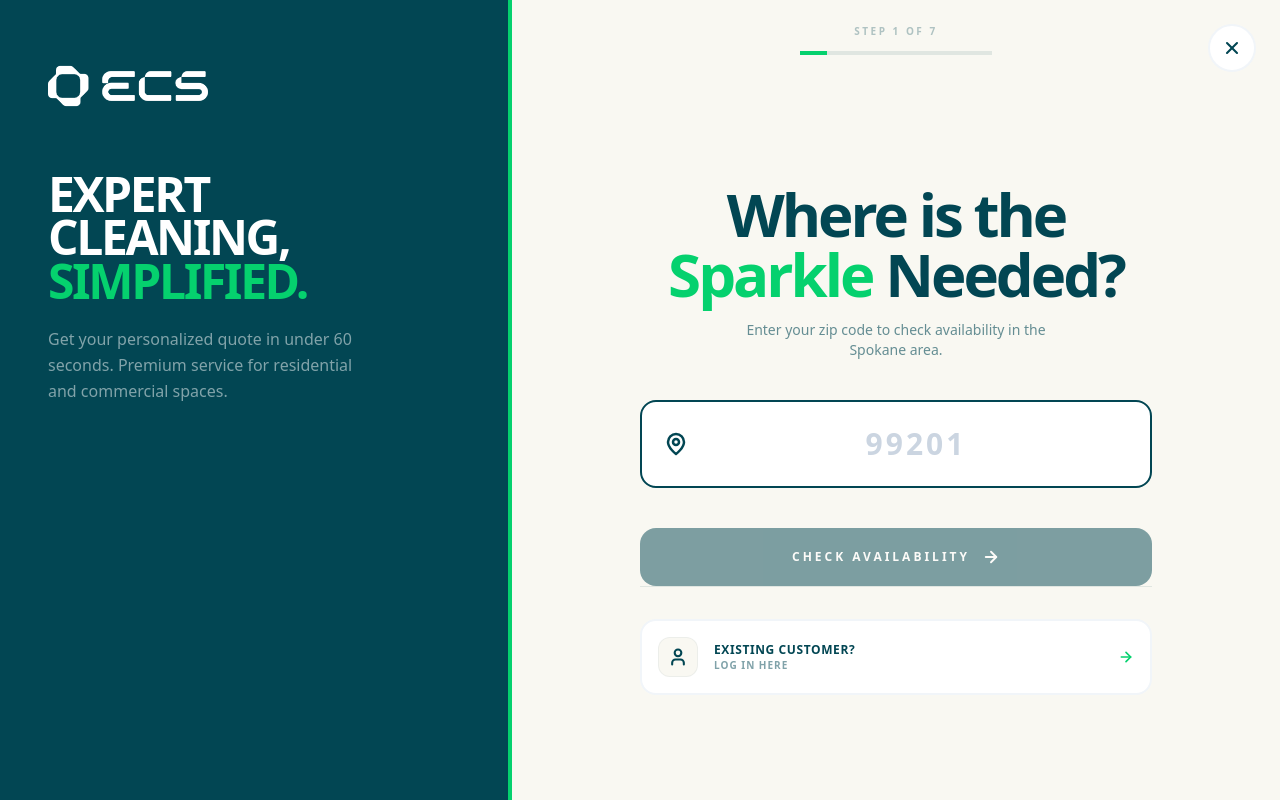
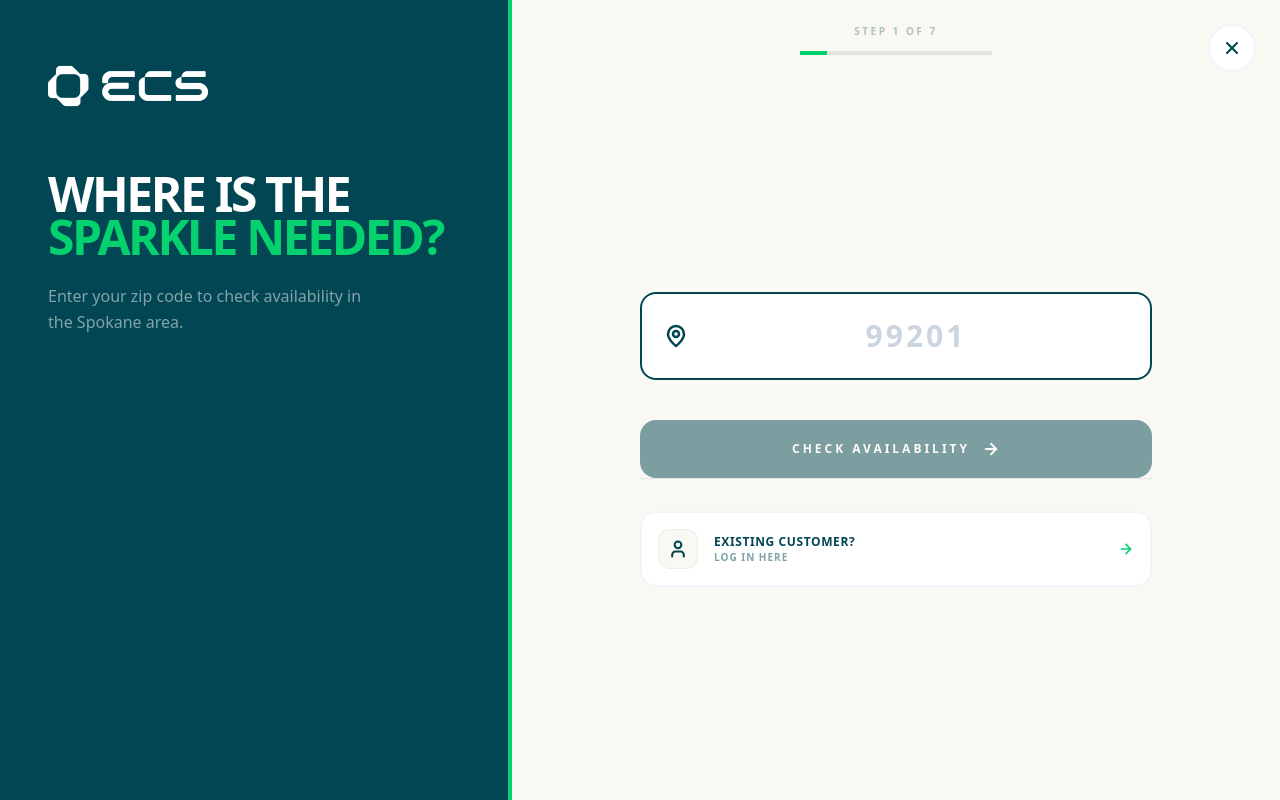
Before and after one commit to renatoquerales28-byte/extreme-cleaning-next, a Next.js app: page /quote in a window 1280 px wide. Built offline with nearby package versions, Linux system fonts and the light colour scheme.

Commit message:
Refactor wizard layout: move headers to sidebar for max vertical form space

```diff
--- a/src/components/wizard/ExtremeCleaningWizard.tsx
+++ b/src/components/wizard/ExtremeCleaningWizard.tsx
@@ -168,13 +168,43 @@ export default function ExtremeCleaningWizard() {
     // Dynamic Left Panel Content Logic
     const getLeftPanelContent = () => {
         const serviceType = data.serviceType;
-        if (step === 4 || step === 5 || step === 6) return null;
 
         const content = {
-            0: { title: "Expert Cleaning,", accent: "Simplified.", description: "Get your personalized quote in under 60 seconds. Premium service for residential and commercial spaces." },
-            1: { title: serviceType === "residential" ? "Home" : serviceType === "commercial" ? "Business" : "Property", accent: "Solutions.", description: serviceType === "residential" ? "Premium house cleaning tailored to your lifestyle." : "Professional cleaning solutions for businesses and portfolios." },
-            2: { title: "Tailored to", accent: "Your Space.", description: "Tell us about your space for an accurate quote." },
-            3: { title: "consistency", accent: "is Key.", description: "Save up to 20% by booking recurring services." },
+            0: {
+                title: "Where is the",
+                accent: "Sparkle Needed?",
+                description: "Enter your zip code to check availability in the Spokane area."
+            },
+            1: {
+                title: "Choose Your",
+                accent: "Service.",
+                description: "Select the type of space we'll be transforming today."
+            },
+            2: {
+                title: "Tell us about",
+                accent: "Your Space.",
+                description: "Customize your cleaning plan for a perfect fit."
+            },
+            3: {
+                title: "Select Your",
+                accent: "Frequency.",
+                description: "Save up to 20% with our recurring care plans."
+            },
+            4: {
+                title: "Your Final",
+                accent: "Estimate.",
+                description: "Premium Care, Guaranteed Quality. No hidden fees."
+            },
+            5: {
+                title: "When should",
+                accent: "we Clean?",
+                description: "Select your preferred date and time for the service."
+            },
+            6: {
+                title: "Where should",
+                accent: "we Sparkle?",
+                description: "Finalize your cleaning schedule and secure your slot."
+            },
             "returning_lookup": { title: "Welcome", accent: "Back.", description: "Access your saved properties and preferences." },
             "returning_select": { title: "Glad you're", accent: "Here.", description: "Select which property needs care today." },
             "returning_config": { title: "Almost", accent: "Done.", description: "Confirm your cleaning intensity and frequency." }
@@ -190,29 +220,7 @@ export default function ExtremeCleaningWizard() {
             <div className="w-full h-screen fixed inset-0 flex flex-col lg:flex-row bg-[#F9F8F2] overflow-hidden">
                 {/* Left Panel */}
                 <div className="hidden lg:flex w-[40%] bg-[#024653] relative flex-col justify-between p-12 text-white overflow-hidden shrink-0 border-r-4 border-[#05D16E]">
-                    {/* Removed animated blobs for flat design */}
-
                     <AnimatePresence mode="wait">
-                        {step === 4 || step === 5 || step === 6 ? (
-                            <motion.div key="summary" initial={{ opacity: 0 }} animate={{ opacity: 1 }} exit={{ opacity: 0 }} className="relative z-10 flex flex-col h-full">
-                                <div className="flex items-center gap-2 mb-6 opacity-80">
-                                    <Image src="/brand/logo.png" alt="Logo" width={24} height={24} className="object-contain brightness-0 invert" />
-                                    <span className="font-black tracking-widest text-[10px] uppercase text-white/60">Estimate Summary</span>
-                                </div>
-                                <div className="flex-1 flex flex-col justify-center space-y-8">
-                                    <div>
-                                        <div className="flex items-baseline gap-3 mb-2">
-                                            <h2 className="text-7xl font-black tracking-tighter text-white">${totalPrice}</h2>
-                                            <span className="text-xl font-bold text-white/40 font-outfit">/service</span>
-                                        </div>
-                                    </div>
-                                    <div className="space-y-4 py-8 border-y border-white/10">
-                                        <div className="flex justify-between items-center text-sm"><span className="text-white/40 font-black uppercase text-[10px]">Frequency</span><span className="font-black bg-white/10 px-4 py-1.5 rounded-2xl text-[10px] uppercase text-white">{selectedFreq?.label}</span></div>
-                                        <div className="flex justify-between items-center text-sm"><span className="text-white/40 font-black uppercase text-[10px]">Type</span><span className="font-black capitalize text-[#05D16E] text-sm">{data.cleaningType}</span></div>
-                                    </div>
-                                </div>
-                            </motion.div>
-                        ) : (
                         <motion.div key="lp-content" initial={{ opacity: 0, x: -20 }} animate={{ opacity: 1, x: 0 }} exit={{ opacity: 0, x: 20 }} className="relative z-10 flex flex-col h-full justify-between">
                             <div>
                                 <div className="w-40 mb-12">
@@ -223,8 +231,18 @@ export default function ExtremeCleaningWizard() {
                                 </h2>
                                 <p className="text-white/50 font-medium text-base leading-relaxed max-w-xs">{lp?.description}</p>
                             </div>
+
+                            {/* Optional: Show running total in bottom left for steps > 1 */}
+                            {typeof step === 'number' && step > 1 && (
+                                <div className="mt-auto pt-6 border-t border-white/10">
+                                    <p className="text-[10px] font-black uppercase tracking-widest text-[#05D16E] mb-1">Estimated Total</p>
+                                    <div className="flex items-baseline gap-2">
+                                        <span className="text-4xl font-black text-white">${totalPrice}</span>
+                                        <span className="text-sm font-bold text-white/40">/service</span>
+                                    </div>
+                                </div>
+                            )}
                         </motion.div>
-                        )}
                     </AnimatePresence>
                 </div>
 
--- a/src/components/wizard/steps/AddressStep.tsx
+++ b/src/components/wizard/steps/AddressStep.tsx
@@ -87,13 +87,6 @@ export default function AddressStep({ onBack }: AddressStepProps) {
     return (
         <div className="flex flex-col h-full w-full max-w-xl mx-auto py-2 antialiased overflow-hidden">
             {/* Header */}
-            <div className="text-center space-y-1 mb-2 shrink-0 pt-2">
-                <h2 className="text-3xl md:text-5xl font-black tracking-tighter text-[#024653] leading-[0.85]">
-                    Where should we <br /><span className="text-transparent bg-clip-text bg-gradient-to-r from-[#024653] via-[#0E6168] to-[#05D16E]">Sparkle?</span>
-                </h2>
-                <p className="text-[9px] text-[#024653]/40 font-black tracking-[0.3em] uppercase">Finalize your cleaning schedule</p>
-            </div>
-
             <form onSubmit={handleSubmit(onSubmit)} className="flex-1 flex flex-col justify-center min-h-0 w-full space-y-3">
                 {/* Address Form Section */}
                 <div className="space-y-2">
--- a/src/components/wizard/steps/DateStep.tsx
+++ b/src/components/wizard/steps/DateStep.tsx
@@ -102,12 +102,7 @@ export default function DateStep({ onNext, onBack }: DateStepProps) {
     return (
         <div className="flex flex-col h-full w-full max-w-4xl mx-auto py-2 antialiased overflow-hidden">
             {/* Header */}
-            <div className="text-center space-y-2 mb-2 shrink-0 pt-2">
-                <h2 className="text-3xl md:text-5xl font-black tracking-tighter text-[#024653] leading-[0.85]">
-                    When should we <br /><span className="text-transparent bg-clip-text bg-gradient-to-r from-[#024653] via-[#0E6168] to-[#05D16E]">Clean?</span>
-                </h2>
-                <p className="text-[9px] text-[#024653]/40 font-black tracking-[0.3em] uppercase">Select Your Preferred Date & Time</p>
-            </div>
+
 
             <div className="flex-1 flex flex-col lg:flex-row gap-4 w-full min-h-0 justify-center items-stretch lg:items-center">
                 {/* Calendar */}
--- a/src/components/wizard/steps/FrequencyStep.tsx
+++ b/src/components/wizard/steps/FrequencyStep.tsx
@@ -21,12 +21,7 @@ export default function FrequencyStep({ onNext, onBack }: FrequencyStepProps) {
 
     return (
         <div className="flex flex-col h-full w-full max-w-xl mx-auto py-2 antialiased overflow-hidden">
-            <div className="text-center space-y-2 shrink-0 pt-2 mb-2">
-                <h2 className="text-3xl md:text-5xl font-black tracking-tighter text-[#024653] leading-none">
-                    Select Your <br /><span className="text-[#05D16E]">Frequency.</span>
-                </h2>
-                <p className="text-[10px] text-[#024653]/60 font-bold uppercase tracking-widest">Save more with recurring care</p>
-            </div>
+
 
             <div className="flex-1 flex flex-col justify-center w-full min-h-0">
                 <div className="space-y-3 w-full">
--- a/src/components/wizard/steps/QuoteStep.tsx
+++ b/src/components/wizard/steps/QuoteStep.tsx
@@ -70,12 +70,7 @@ export default function QuoteStep({ onBack, onNext, customerName }: QuoteStepPro
     return (
         <div className="flex flex-col h-full w-full max-w-xl mx-auto py-2 antialiased overflow-hidden">
             {/* Header */}
-            <div className="text-center space-y-2 mb-2 shrink-0 pt-2">
-                <h2 className="text-3xl md:text-5xl font-black tracking-tighter text-[#024653] leading-[0.85]">
-                    Your Final <br /><span className="text-transparent bg-clip-text bg-gradient-to-r from-[#024653] via-[#0E6168] to-[#05D16E]">Estimate.</span>
-                </h2>
-                <p className="text-[9px] text-[#024653]/40 font-black tracking-[0.3em] uppercase">Premium Care, Guaranteed Quality</p>
-            </div>
+
 
             <div className="flex-1 flex flex-col justify-center w-full min-h-0 space-y-3">
                 {/* Main Estimate Display */}
--- a/src/components/wizard/steps/ResidentialStep.tsx
+++ b/src/components/wizard/steps/ResidentialStep.tsx
@@ -26,12 +26,7 @@ export default function ResidentialStep({ onNext, onBack }: ResidentialStepProps
     return (
         <div className="flex flex-col h-full w-full max-w-xl mx-auto py-2 antialiased overflow-hidden">
             {/* Header */}
-            <div className="text-center space-y-2 shrink-0 pt-2">
-                <h2 className="text-3xl md:text-5xl font-black tracking-tighter text-[#024653] leading-none">
-                    Tell us about <br /><span className="text-[#05D16E]">Your Space.</span>
-                </h2>
-                <p className="text-[10px] text-[#024653]/60 font-bold uppercase tracking-widest">Customize your cleaning plan</p>
-            </div>
+
 
             <div className="flex-1 flex flex-col justify-center space-y-3 min-h-0 w-full">
                 {/* Room Counters */}
--- a/src/components/wizard/steps/ServiceStep.tsx
+++ b/src/components/wizard/steps/ServiceStep.tsx
@@ -26,14 +26,7 @@ export default function ServiceStep({ onNext, onBack }: ServiceStepProps) {
 
     return (
         <div className="flex flex-col h-full w-full max-w-[800px] mx-auto py-2 antialiased overflow-hidden">
-            <div className="text-center space-y-2 mb-4 shrink-0 pt-2">
-                <h2 className="text-3xl md:text-5xl font-black tracking-tighter text-[#024653] leading-none">
-                    Choose Your <span className="text-[#05D16E]">Service</span>
-                </h2>
-                <p className="text-sm text-[#024653]/60 font-medium">
-                    Select the type of space we&apos;ll be transforming today.
-                </p>
-            </div>
+
 
             <div className="flex-1 flex flex-col justify-center w-full min-h-0">
                 <div className="grid grid-cols-1 md:grid-cols-3 gap-3 w-full">
--- a/src/components/wizard/steps/ZipStep.tsx
+++ b/src/components/wizard/steps/ZipStep.tsx
@@ -19,14 +19,6 @@ export default function ZipStep({ onNext, onReturning }: ZipStepProps) {
     return (
         <div className="flex flex-col items-center justify-center h-full w-full max-w-lg mx-auto py-6 antialiased">
             <div className="flex-1 flex flex-col justify-center w-full space-y-10">
-                <div className="space-y-4 text-center">
-                    <h2 className="text-4xl md:text-6xl font-black tracking-tighter text-[#024653] leading-[0.9]">
-                        Where is the <br /><span className="text-[#05D16E]">Sparkle</span> Needed?
-                    </h2>
-                    <p className="text-sm text-[#024653]/60 font-medium max-w-xs mx-auto">
-                        Enter your zip code to check availability in the Spokane area.
-                    </p>
-                </div>
 
                 <div className="w-full relative group">
                     <div className="relative flex items-center">
```
Lines whose indentation alone changed are shown as unchanged.
